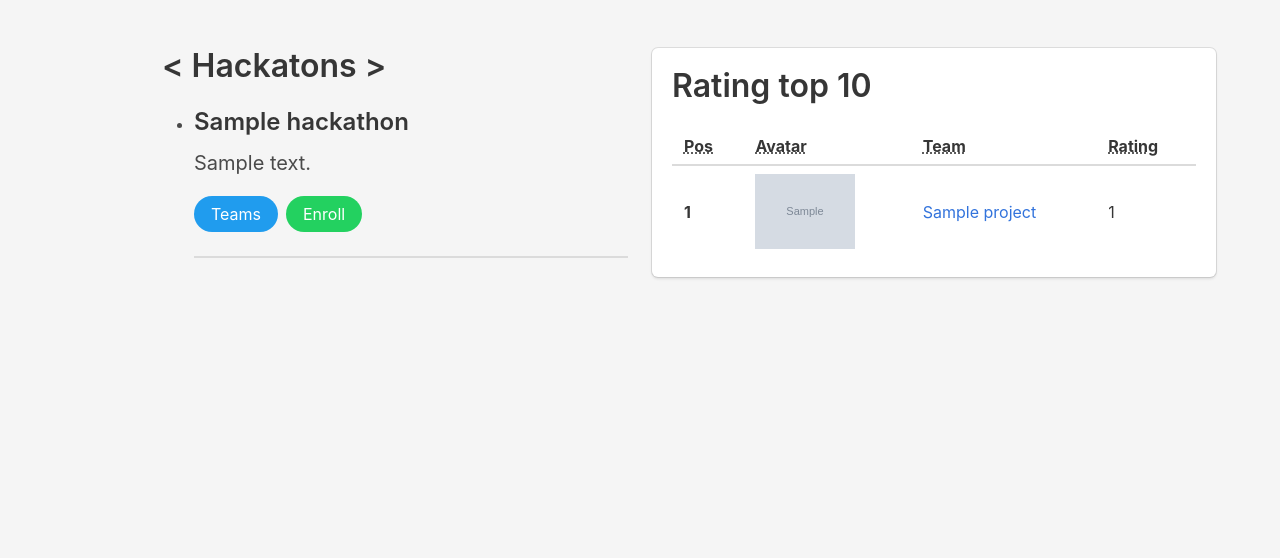
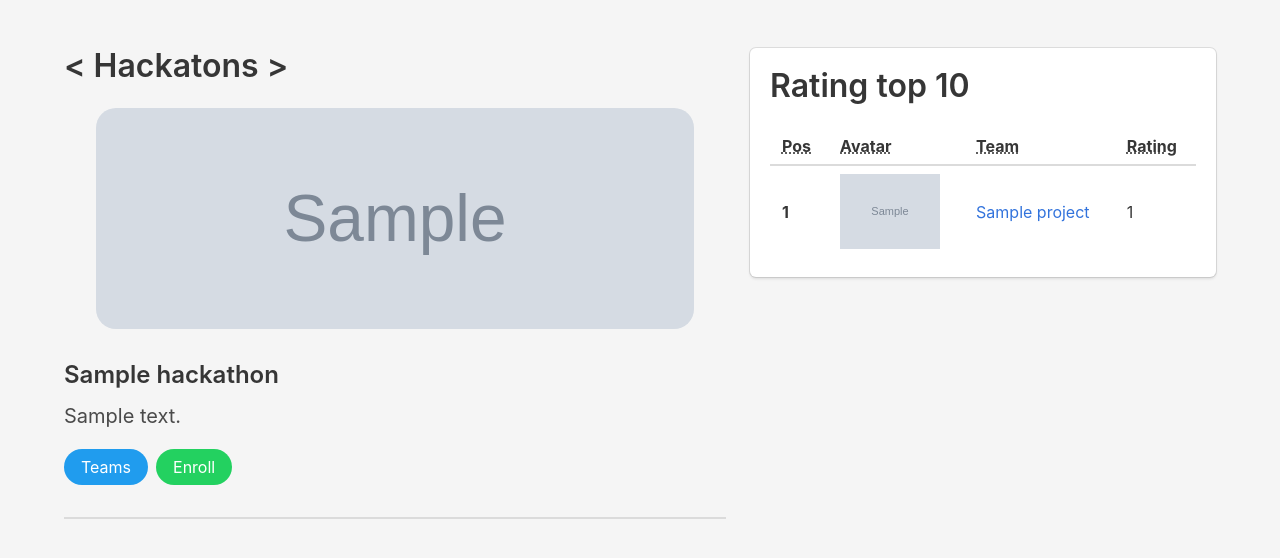
Before and after one commit to fishparmak/final_python, a Django app: page / in a window 1280 px wide. Shown: the part 88-646 px from the top of the page. Run offline with Django 3.2, Linux system fonts and the light colour scheme; tables that the repository leaves empty hold one stand-in row (values such as "Sample post"); grey boxes marked "Sample" are stand-in pictures; some libraries are stand-ins or nearby versions.

Commit message:
fix image size in hackprof

```diff
--- a/blog/templates/blog/hackprof.html
+++ b/blog/templates/blog/hackprof.html
@@ -7,7 +7,7 @@
 	<div class="container">
         <div class="card-image">
             <figure class="image is-3by1">
-            <img  style="border-radius: 60px" src="../media/hd.jpg"   />
+            <img  style="border-radius: 60px" src="{{ hackathon.img }}"   />
             </figure>
         </div>
         <div class="card-content">
--- a/blog/templates/blog/home.html
+++ b/blog/templates/blog/home.html
@@ -5,25 +5,30 @@
 <section class="section">
 	<div class="container">
 		<div class="columns">
-			<div class="column is-5 is-offset-1">
+			<div class="column is-7 ">
 				<h2 class="title is-3">< Hackatons ></h2>
 				<div class="content">
-					<ul>
+					<tr>
                     {% for hack in hacks %}
-						<li>
+						<th>
+                            <figure  class="image is-3by1">
+                              <img style="border-radius: 20px" src="{{hack.img}}">
+                            </figure>
+                        </th>
+                        <td>
                             <a href="{% url 'hackprof' hackathon_id=hack.id %}"><h3 class="title is-4">{{ hack.name }}</h3></a>
 							<p class="subtitle">{{ hack.description }}</p>
 							<div class="buttons">
 								<a href="{% url 'teams'%}" class="button is-info is-rounded">Teams</a>
 								<a href="#" class="button is-success is-rounded">Enroll</a>
 							</div>
-						</li>
+                        </td>
                         <hr class="hr has-background-grey-lighter">
                         {% endfor %}
-					</ul>
+					</tr>
 				</div>
 			</div>
-			<div class="column is-6">
+			<div class="column is-5">
 				<div class="box">
 					<h2 class="title">Rating top 10</h2>
 					<table class="table is-striped">
```
